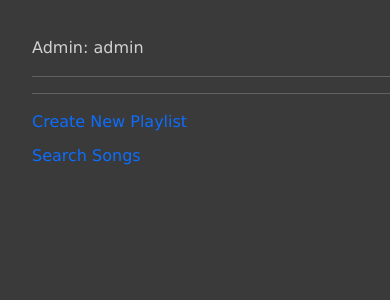
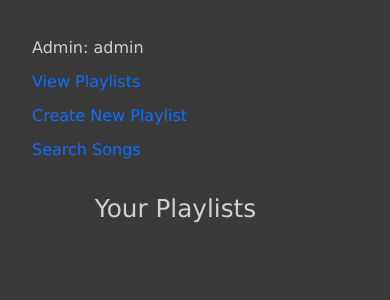
Before and after one commit to GarrettBengtson/Slapify_Project, a Django app: page /slapify/my_playlists/ in a window 390 px wide. Shown: the part 79-379 px from the top of the page. Run offline with Django 5.2, Linux system fonts and the light colour scheme; a user stored in the database is signed in; data comes from the database, SQL or seed files in the repository; both versions use the stored data as it was after the commit.

Commit message:
Edited the my_playlists page to display a table listing the user playlists as links to the playlists.

```diff
--- a/slapify_web_app/static/css/styles.css
+++ b/slapify_web_app/static/css/styles.css
@@ -322,3 +322,19 @@ input[type="file"] {
 .btn-submit:hover {
     background-color: #45a049;
 }
+
+.user_playlists_table {
+    width: 90%;
+}
+.user_playlists_table_row {
+    border-bottom: 1px solid;
+}
+.user_playlists_table_cell {
+    text-align: center;
+    padding: 10px;
+}
+
+.user_playlists_table_row:hover {
+    background-color: rgb(19, 19, 19);
+    cursor: pointer;
+}
--- a/slapify_web_app/templates/base_template.html
+++ b/slapify_web_app/templates/base_template.html
@@ -47,6 +47,9 @@
                 <ul class="sidebar-nav">
                     <li class="sidebar-item">{{user.user_type}}: {{ user.get_username }}</li>
                     <li class="sidebar-item">
+                        <a href="{% url 'my_playlists' %}">View Playlists</a>
+                    </li>
+                    <li class="sidebar-item">
                         <a href="{% url 'create_playlist' %}">Create New Playlist</a>
                     </li>
                     <li class="sidebar-item">
--- a/slapify_web_app/templates/my_playlists.html
+++ b/slapify_web_app/templates/my_playlists.html
@@ -1,26 +1,24 @@
 {% extends "base_template.html" %}
 
-{% block sidebar %}
-<div class="row">
-    {% if user.is_authenticated %}
-        <div class="col-lg-2 d-lg-block sidebar">
-            <ul class="sidebar-nav">
-                <li class="sidebar-item">{{user.user_type}}: {{ user.get_username }}</li>
-                <hr>
-                {% for playlist in user_playlists %}
-                    <li class="sidebar-item">
-                        <a href="{% url 'playlist_details' playlist.pk %}">{{ playlist.name }}</a>
-                    </li>
-                {% endfor %}
-                <hr>
-                <li class="sidebar-item">
-                    <a href="{% url 'create_playlist' %}">Create New Playlist</a>
-                </li>
-                <li class="sidebar-item">
-                    <a href="{% url 'song_search' %}">Search Songs</a>
-                </li>
-            </ul>
-        </div>
-    {% endif %}
+{% block content %}
+<div class="playlist_head_container">
+    <h2 class="playlist_head">Your Playlists</h2>
 </div>
-{% endblock %}
+<table class="user_playlists_table">
+    {% for playlist in user_playlists %}
+        <tr class="user_playlists_table_row" data-url="{% url 'playlist_details' playlist.pk %}">
+            <td class="user_playlists_table_cell">{{ playlist.name }}</td>
+        </tr>
+    {% endfor %}
+</table>
+
+<script src="https://code.jquery.com/jquery-3.6.0.min.js"></script>
+<script>
+$(document).ready(function() {
+    $('.user_playlists_table_row').on('click', function() {
+        var url = $(this).data('url');
+        window.location.href = url;
+    });
+});
+</script>
+{% endblock content %}
```
Also changed, not shown: db.sqlite3.
